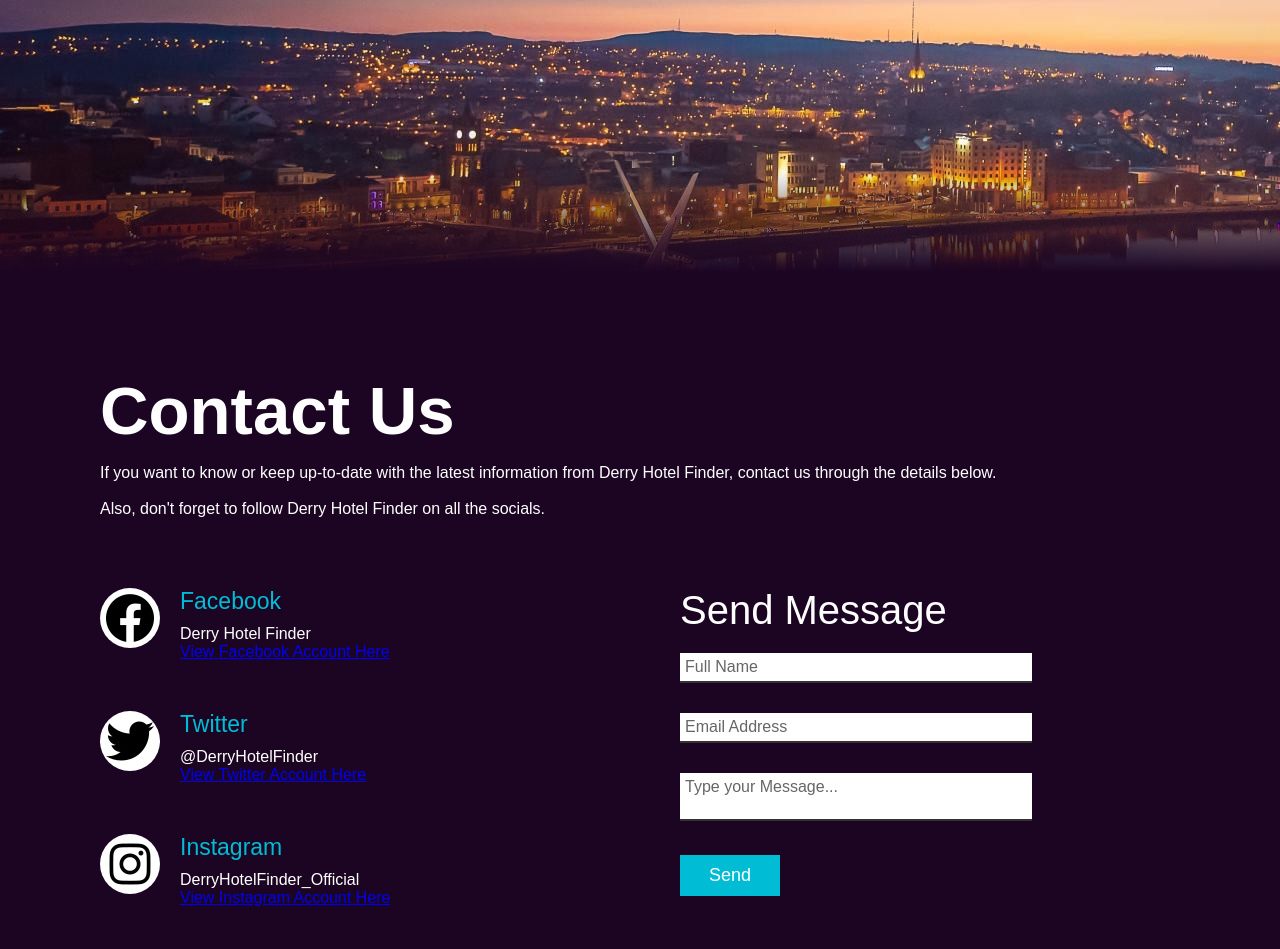
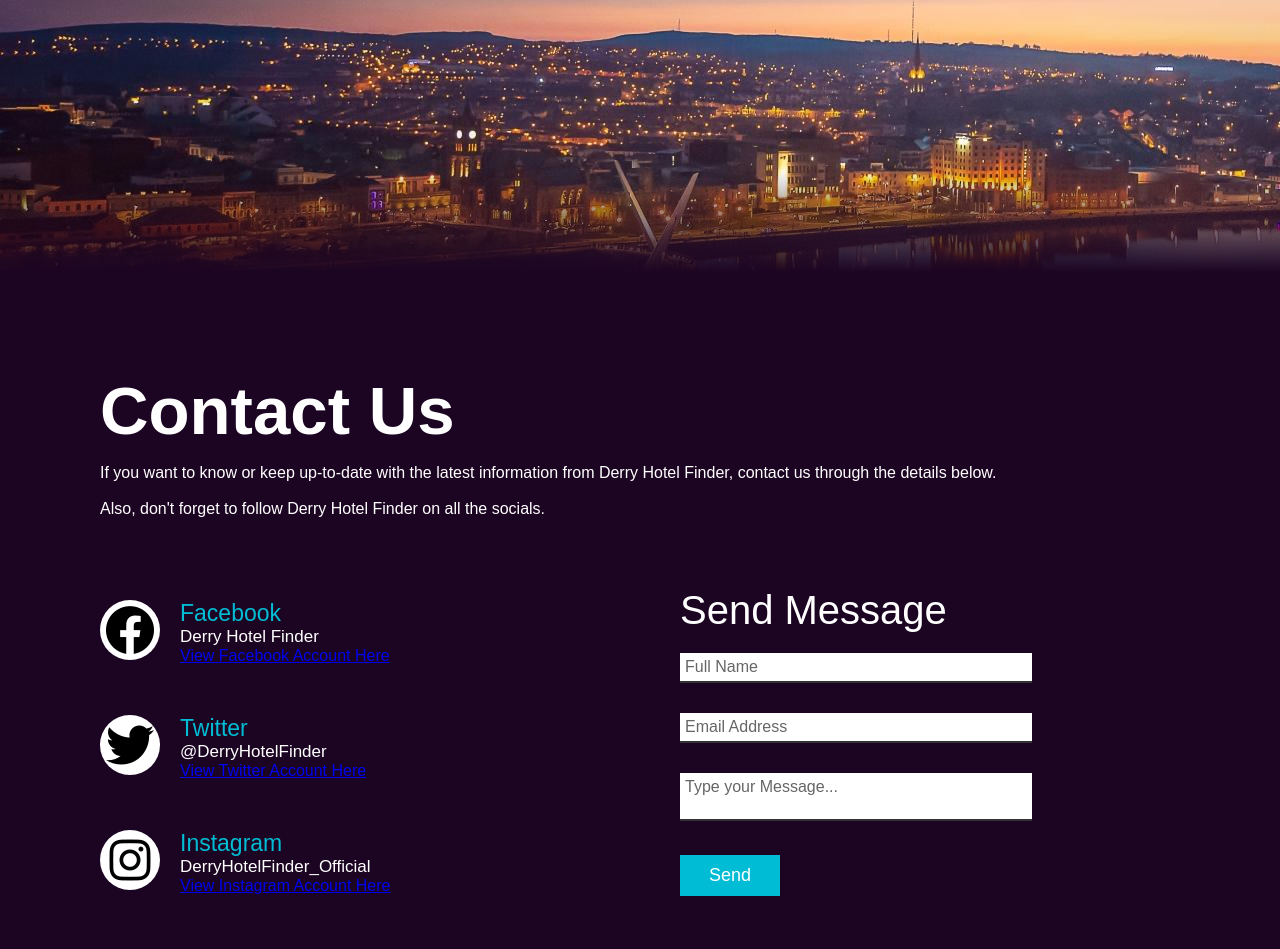
Before and after one commit to CLagan99/Derry-Hotel-Finder, a plain HTML site: page contactus.html in a window 1280 px wide. Shown: the part 528-1477 px from the top of the page. Drawn offline with Linux system fonts and the light colour scheme.

Commit message:
Derry Hotel Finder

```diff
--- a/style.css
+++ b/style.css
@@ -470,6 +470,12 @@ table th a {
     font-size: 23px;
 }
 
+.container .contactInfo .box .text p
+{
+    font-size: 17px;
+    margin-top: -10px;
+}
+
 .contactForm
 {
     width: 40%;
```
